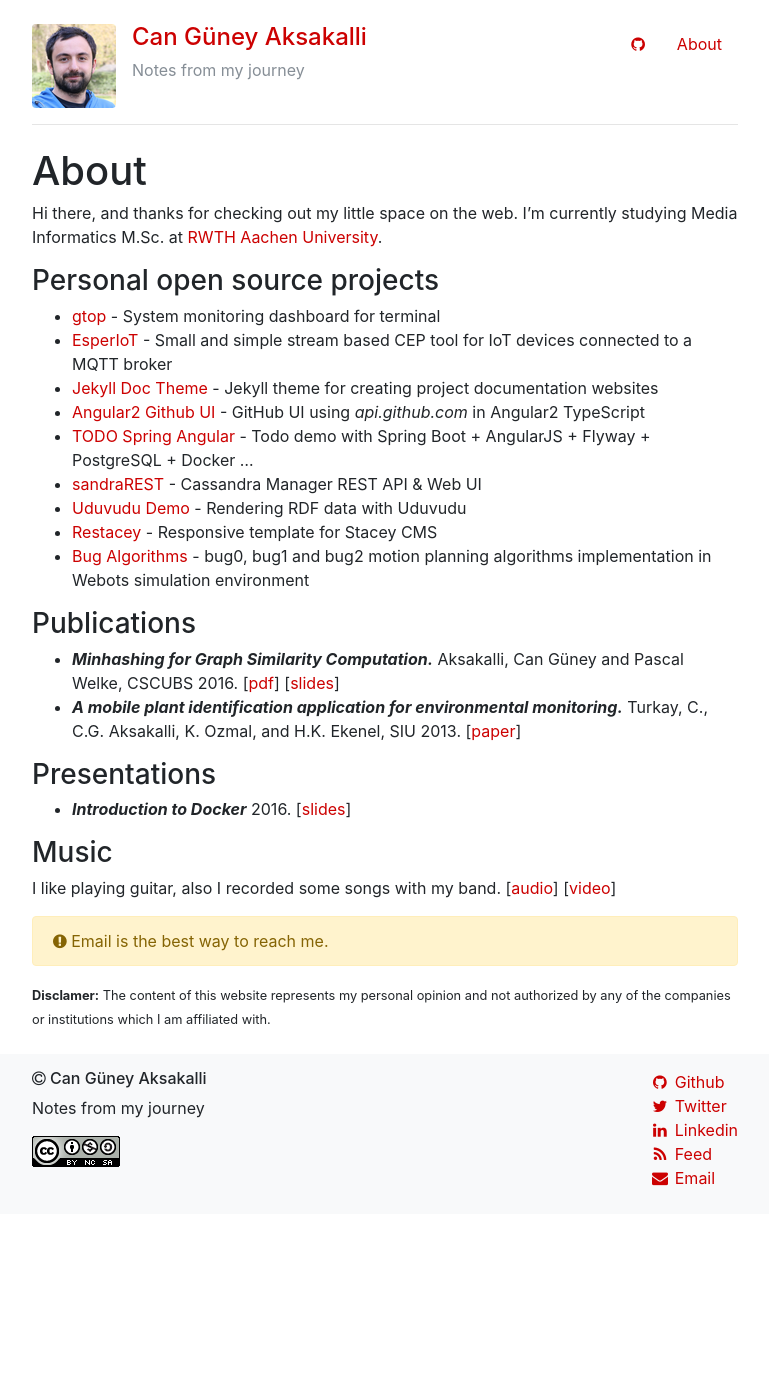
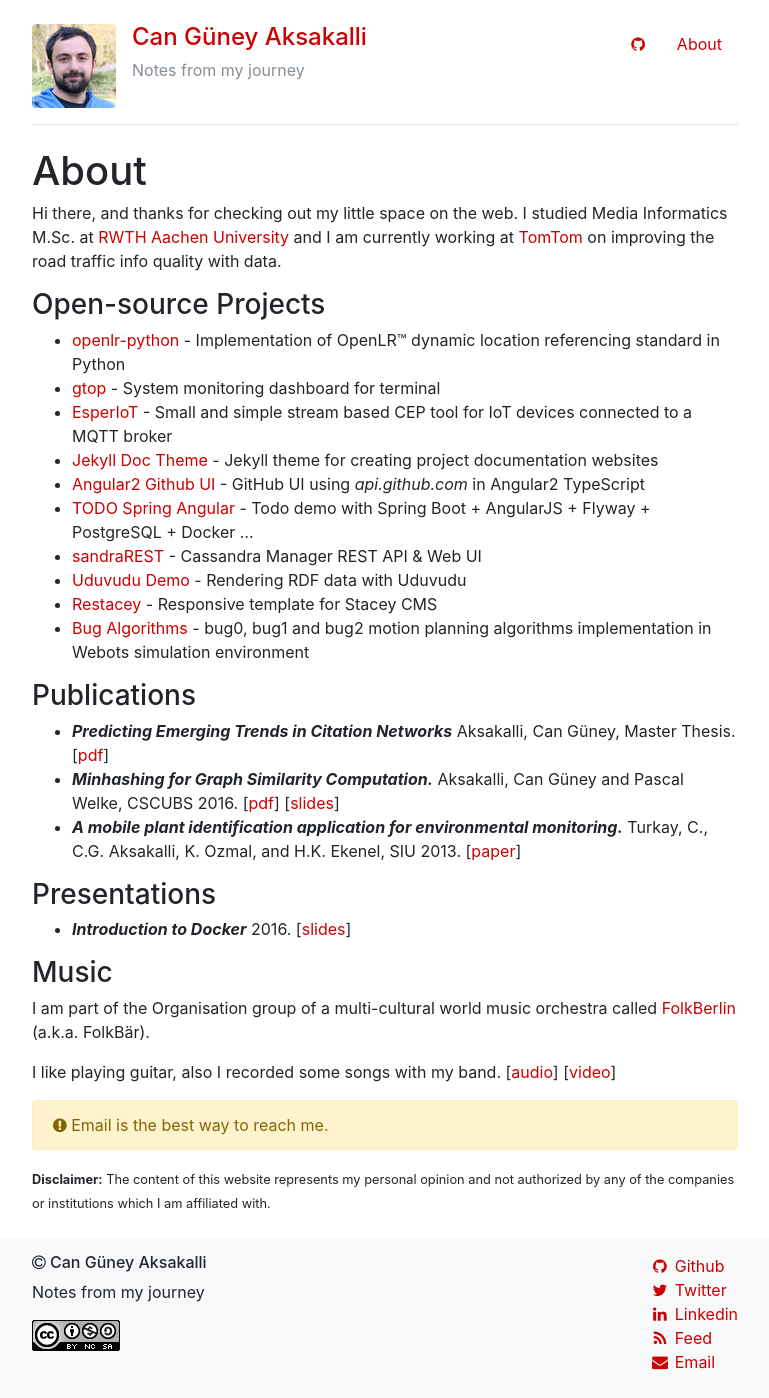
Before and after one commit to aksakalli/aksakalli.github.io, a Jekyll site: the page built from about.md, in a window 1280 px wide. Shown: the whole page, without its empty margins (255-1024 px from the left). Built offline with Jekyll 4.4.1, drawn with Linux system fonts in a browser that asks for light colours; nearby versions of some CDN libraries; before the commit the page ends 1214 px from its top, so only the background shows below that.

Commit message:
work updates

```diff
--- a/about.md
+++ b/about.md
@@ -6,10 +6,14 @@
 
 
 Hi there, and thanks for checking out my little space on the web.
-I'm currently studying Media Informatics M.Sc. at [RWTH Aachen University](http://www.rwth-aachen.de/).
+I studied Media Informatics M.Sc. at [RWTH Aachen University](http://www.rwth-aachen.de/) and
+I am currently working at [TomTom](https://github.com/tomtom-international)
+on improving the road traffic info quality with data.
 
-### Personal open source projects
+### Open-source Projects
 
+* [openlr-python](https://github.com/tomtom-international/openlr-python) -
+Implementation of OpenLR&trade; dynamic location referencing standard in Python
 * [gtop](https://github.com/aksakalli/gtop) -
 System monitoring dashboard for terminal
 * [EsperIoT](https://github.com/aksakalli/EsperIoT) -
@@ -24,6 +28,7 @@
 
 ### Publications
 
+* **_Predicting Emerging Trends in Citation Networks_** Aksakalli, Can Güney, Master Thesis. [[pdf](https://publications.rwth-aachen.de/record/720053/files/720053.pdf)]
 * **_Minhashing for Graph Similarity Computation._** Aksakalli, Can Güney and Pascal Welke, CSCUBS 2016.
 [[pdf](http://cscubs.cs.uni-bonn.de/2016/proceedings/paper-07.pdf)]
 [[slides](/files/Minhashing-for-Graph-Similarity-Computation(slides).pdf)]
@@ -36,6 +41,9 @@
 
 ### Music
 
+I am part of the Organisation group of a multi-cultural world music orchestra called
+[FolkBerlin](https://folkberlin.github.io/) (a.k.a. FolkBär).
+
 I like playing guitar, also I recorded some songs with my band.
 [[audio](https://soundcloud.com/karabuyu)]
 [[video](https://www.youtube.com/watch?v=SjMDim5NBMQ)]
@@ -47,7 +55,7 @@
 
 <p>
   <small>
-    <strong>Disclamer:</strong>
+    <strong>Disclaimer:</strong>
     The content of this website represents my personal opinion and not authorized by any of the companies or institutions which I am affiliated with.
   </small>
 </p>
```
